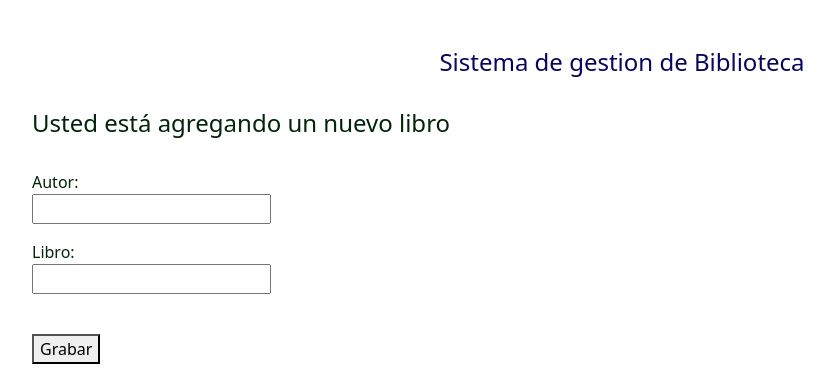
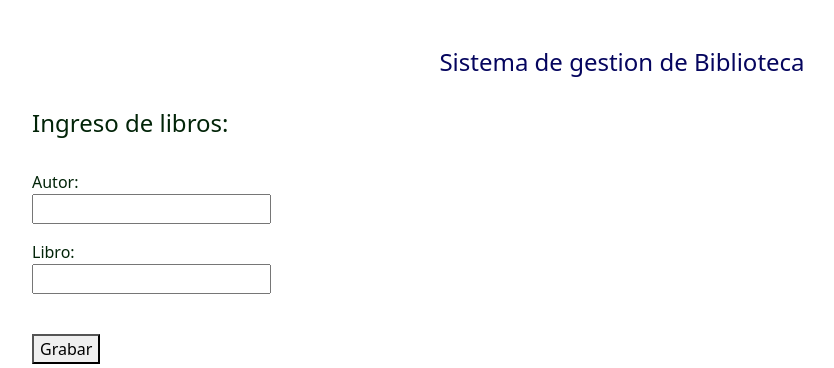
Before and after one commit to Dragunovich1/tercera-pre-entrega-daniel-diaz, a Django app: page /AppLibrary/librosFormularios/ in a window 1280 px wide. Shown: the part 56-424 px from the top of the page, without its empty margins (18-852 px from the left). Run offline with Django 4.2, Linux system fonts and the light colour scheme; some libraries are stand-ins or nearby versions.

Commit message:
se sube version 1.1

```diff
--- a/AppLibrary/forms.py
+++ b/AppLibrary/forms.py
@@ -4,14 +4,14 @@ from django import forms
 class ClienteFormulario(forms.Form):
     nombre = forms.CharField(max_length=50, label="Nombre", widget=forms.TextInput(attrs={'class': 'alineacion-horizontal'}))
     apellido = forms.CharField(max_length=50 , label="Apellido", widget=forms.TextInput(attrs={'class': 'alineacion-horizontal'}))
-    dni = forms.IntegerField(label="DNI", widget=forms.TextInput(attrs={'class': 'alineacion-horizontal'}))
+    dni = forms.IntegerField(label="DNI (solo numeros)", widget=forms.TextInput(attrs={'class': 'alineacion-horizontal'}))
 
 class EmpleadoFormulario(forms.Form):
     nombre = forms.CharField(max_length=50, label="Nombre", widget=forms.TextInput(attrs={'class': 'alineacion-horizontal'}))
     apellido = forms.CharField(max_length=50 , label="Apellido", widget=forms.TextInput(attrs={'class': 'alineacion-horizontal'}))
-    dni = forms.IntegerField(label="DNI", widget=forms.TextInput(attrs={'class': 'alineacion-horizontal'}))
-    legajo = forms.IntegerField(label="Legajo", widget=forms.TextInput(attrs={'class': 'alineacion-horizontal'}))
-    fecha_ingreso = forms.DateField(label="Fecha de Ingreso", widget=forms.TextInput(attrs={'class': 'alineacion-horizontal'}))
+    dni = forms.IntegerField(label="DNI (solo numeros)", widget=forms.TextInput(attrs={'class': 'alineacion-horizontal'}))
+    legajo = forms.IntegerField(label="Legajo (solo numeros)", widget=forms.TextInput(attrs={'class': 'alineacion-horizontal'}))
+    fecha_ingreso = forms.DateField(label="Fecha de Ingreso (DD/MM/AAAA)", widget=forms.TextInput(attrs={'class': 'alineacion-horizontal'}))
 
 class LibroFormulario(forms.Form):
     autor = forms.CharField(max_length=50, label="Autor", widget=forms.TextInput(attrs={'class': 'alineacion-horizontal'}))
--- a/AppLibrary/templates/ClientesFormulario.html
+++ b/AppLibrary/templates/ClientesFormulario.html
@@ -7,7 +7,7 @@
     <form action="{% url 'clientesFormularios' %}" method="post"> {% csrf_token %}
 
         <div class="tituloCrear">
-            <h4> Se esta creando un nuevo cliente </h4>
+            <h4> Nuevo cliente: </h4>
 
         <br>
         {{ cliFormulario.as_p}}
--- a/AppLibrary/templates/LibrosFormulario.html
+++ b/AppLibrary/templates/LibrosFormulario.html
@@ -7,7 +7,7 @@
     <form action="{% url 'librosFormularios' %}" method="post"> {% csrf_token %}
 
         <div class="tituloCrear">
-            <h4> Usted está agregando un nuevo libro </h4>
+            <h4> Ingreso de libros: </h4>
 
         <br>
         {{ libFormulario.as_p}}
--- a/AppLibrary/templates/audiovisualesFormulario.html
+++ b/AppLibrary/templates/audiovisualesFormulario.html
@@ -7,7 +7,7 @@
     <form action="{% url 'audiovisualesFormularios' %}" method="post"> {% csrf_token %}
 
         <div class="tituloCrear">
-            <h4> Usted está agregando un nuevo material audiovisual </h4>
+            <h4> Ingreso de material audiovisual: </h4>
 
         <br>
         {{ audFormulario.as_p}}
--- a/AppLibrary/templates/busquedaAudiovisuales.html
+++ b/AppLibrary/templates/busquedaAudiovisuales.html
@@ -10,7 +10,7 @@
             <h4> Buscar material audiovisual </h4>
 
         <br>
-        <p> Nombre del material audiovisual (puede escribirlo parcialmente): <input type="text" name="busca_nombre"> </p>
+        <p> Ingrese nombre o autor del material audiovisual (puede escribirlo parcialmente): <input type="text" name="busca_nombre"> </p>
         <br>
 
         <button type="submit"> Buscar </button>
--- a/AppLibrary/templates/busquedaClientes.html
+++ b/AppLibrary/templates/busquedaClientes.html
@@ -10,7 +10,7 @@
             <h4> Buscar cliente </h4>
 
         <br>
-        <p> Nombre del cliente (puede escribirlo parcialmente): <input type="text" name="busca_nombre"> </p>
+        <p> Ingrese nombre, apellido o DNI del cliente (puede escribirlo parcialmente): <input type="text" name="busca_nombre"> </p>
         <br>
 
         <button type="submit"> Buscar </button>
--- a/AppLibrary/templates/busquedaEmpleados.html
+++ b/AppLibrary/templates/busquedaEmpleados.html
@@ -10,7 +10,7 @@
             <h4> Buscar empleado </h4>
 
         <br>
-        <p> Nombre del empleado (puede escribirlo parcialmente): <input type="text" name="busca_nombre"> </p>
+        <p> Ingrese nombre, apellido, DNI o legajo del empleado (puede escribirlo parcialmente): <input type="text" name="busca_nombre"> </p>
         <br>
 
         <button type="submit"> Buscar </button>
--- a/AppLibrary/templates/busquedaLibros.html
+++ b/AppLibrary/templates/busquedaLibros.html
@@ -1,9 +1,12 @@
+{% extends 'padre.html' %}
+{% block contenidoQueCambia %}
 <form action="{% url 'BuscarLibro' %}" method="get">
     <div class="tituloCrear">
         <h4> Buscar libro </h4>
         <br>
-        <p> Título del libro (puede escribirlo parcialmente): <input type="text" name="busca_titulo"> </p>
+        <p> Ingrese titulo o autor del libro (puede escribirlo parcialmente): <input type="text" name="busca_titulo"> </p>
         <br>
         <button type="submit"> Buscar </button>
     </div>
 </form>
+{% endblock contenidoQueCambia %}
--- a/AppLibrary/templates/empleadosFormulario.html
+++ b/AppLibrary/templates/empleadosFormulario.html
@@ -7,7 +7,7 @@
     <form action="{% url 'empleadosFormularios' %}" method="post"> {% csrf_token %}
 
         <div class="tituloCrear">
-            <h4> Usted está agregando un nuevo empleado </h4>
+            <h4> Nuevo empleado: </h4>
 
         <br>
         {{ empleadFormulario.as_p}}
--- a/AppLibrary/templates/listaAudiovisuales.html
+++ b/AppLibrary/templates/listaAudiovisuales.html
@@ -3,7 +3,7 @@
 {% block contenidoQueCambia %}
     <br>
     <div class="titulo_listas">
-        <h4> Listado de Material Audiovisual </h4>
+        <h4> Lista de Material Audiovisual </h4>
         <br>
     </div>
     <div class="listas">
--- a/AppLibrary/templates/listaClientes.html
+++ b/AppLibrary/templates/listaClientes.html
@@ -6,7 +6,7 @@
     <br>
 
     <div class="titulo_listas">
-    <h4> Listado de clientes </h4>
+    <h4> Lista de clientes </h4>
     <br>
    </div>
     <div class="listas">
--- a/AppLibrary/templates/listaEmpleados.html
+++ b/AppLibrary/templates/listaEmpleados.html
@@ -6,7 +6,7 @@
     <br>
 
     <div class="titulo_listas">
-    <h4> Listado de empleados </h4>
+    <h4> Lista de empleados </h4>
     <br>
    </div>
     <div class="listas">
--- a/AppLibrary/templates/listaLibros.html
+++ b/AppLibrary/templates/listaLibros.html
@@ -6,7 +6,7 @@
     <br>
 
     <div class="titulo_listas">
-    <h4> Listado de Libros </h4>
+    <h4> Lista de Libros </h4>
     <br>
    </div>
     <div class="listas">
--- a/AppLibrary/views.py
+++ b/AppLibrary/views.py
@@ -3,6 +3,7 @@ from django.core.exceptions import ObjectDoesNotExist
 from django.contrib import messages
 from django.http import HttpResponse,HttpRequest
 from AppLibrary.models import Cliente,Empleado,Libro,Audiovisual
+from django.db.models import Q
 from .forms import ClienteFormulario, EmpleadoFormulario,LibroFormulario,AudiovisualFormulario
 
 
@@ -104,61 +105,76 @@ def busquedaAudiovisuales(request):
     return render(request,"busquedaAudiovisuales.html")
 
 
+from django.db.models import Q
+
 def buscarCliente(request):
     try:
-        nombre = request.GET.get("busca_nombre", "").strip()  # Obtener el valor del campo y quitar espacios en blanco
-        if nombre:
-            cliente = Cliente.objects.filter(nombre__icontains=nombre)
-            if cliente.exists():
-                return render(request, "resultadosBusquedaCliente.html", {"cliente": cliente})
+        query = request.GET.get("busca_nombre", "").strip()
+        if query:
+            clientes = Cliente.objects.filter(
+                Q(nombre__icontains=query) |
+                Q(apellido__icontains=query) |
+                Q(dni__icontains=query)
+            )
+            if clientes.exists():
+                return render(request, "resultadosBusquedaCliente.html", {"cliente": clientes})
             else:
-                return HttpResponse("El cliente que está buscando no existe")
+                return HttpResponse("No se encontraron clientes con la búsqueda especificada")
         else:
-            return HttpResponse("Ingrese un nombre válido para buscar un cliente")
-    except ObjectDoesNotExist:
-        return HttpResponse("Error al buscar el cliente")
+            return HttpResponse("Ingrese un término válido para buscar clientes")
+    except Exception as e:
+        return HttpResponse(f"Error al buscar clientes: {str(e)}")
 
 def buscar(request):
     try:
-        nombre = request.GET.get("busca_nombre", "").strip()  # Obtener el valor del campo y quitar espacios en blanco
-        if nombre:
-            empleado = Empleado.objects.filter(nombre__icontains=nombre)
-            if empleado.exists():
-                return render(request, "resultadosBusqueda.html", {"empleado": empleado})
+        query = request.GET.get("busca_nombre", "").strip()
+        if query:
+            empleados = Empleado.objects.filter(
+                Q(nombre__icontains=query) |
+                Q(apellido__icontains=query) |
+                Q(dni__icontains=query) |
+                Q(legajo__icontains=query)
+            )
+            if empleados.exists():
+                return render(request, "resultadosBusqueda.html", {"empleado": empleados})
             else:
-                return HttpResponse("El empleado que está buscando no existe")
+                return HttpResponse("No se encontraron empleados con la búsqueda especificada")
         else:
-            return HttpResponse("Ingrese un nombre válido para buscar un empleado")
-    except ObjectDoesNotExist:
-        return HttpResponse("Error al buscar el empleado")
-
+            return HttpResponse("Ingrese un término válido para buscar empleados")
+    except Exception as e:
+        return HttpResponse(f"Error al buscar empleados: {str(e)}")
 
 def buscarLibro(request):
     try:
-        titulo_libro = request.GET.get("busca_titulo", "").strip()
-        if titulo_libro:
-            libros = Libro.objects.filter(nombre_libro__icontains=titulo_libro)
+        query = request.GET.get("busca_titulo", "").strip()
+        if query:
+            libros = Libro.objects.filter(
+                Q(autor__icontains=query) |
+                Q(nombre_libro__icontains=query)
+            )
             if libros.exists():
                 return render(request, "resultadosBusquedaLibros.html", {"libro": libros})
             else:
-                return HttpResponse("El libro que está buscando no existe")
+                return HttpResponse("No se encontraron libros con la búsqueda especificada")
         else:
-            return HttpResponse("Ingrese un título válido para buscar un libro")
+            return HttpResponse("Ingrese un título válido para buscar libros")
     except Exception as e:
-        return HttpResponse(f"Error al buscar el libro: {str(e)}")
-
+        return HttpResponse(f"Error al buscar libros: {str(e)}")
 
 
 def buscarAudiovisual(request):
     try:
-        nombre_material = request.GET.get("busca_nombre", "").strip()
-        if nombre_material:
-            audiovisual = Audiovisual.objects.filter(nombre_material__icontains=nombre_material)
+        query = request.GET.get("busca_nombre", "").strip()
+        if query:
+            audiovisual = Audiovisual.objects.filter(
+                Q(autor__icontains=query) |
+                Q(nombre_material__icontains=query)
+            )
             if audiovisual.exists():
                 return render(request, "resultadosBusquedaAudiovisual.html", {"audiovisual": audiovisual})
             else:
-                return HttpResponse("El material audiovisual que está buscando no existe")
+                return HttpResponse("No se encontró material audiovisual con la búsqueda especificada")
         else:
-            return HttpResponse("Ingrese un nombre válido para buscar material audiovisual")
+            return HttpResponse("Ingrese un término válido para buscar material audiovisual")
     except Exception as e:
         return HttpResponse(f"Error al buscar material audiovisual: {str(e)}")
```
Also changed, not shown: AppLibrary/static/assets/EstudioBeguier.png (deleted), AppLibrary/static/assets/RecHum.png (deleted), AppLibrary/static/assets/iconoestudio.ico (deleted), db.sqlite3.
